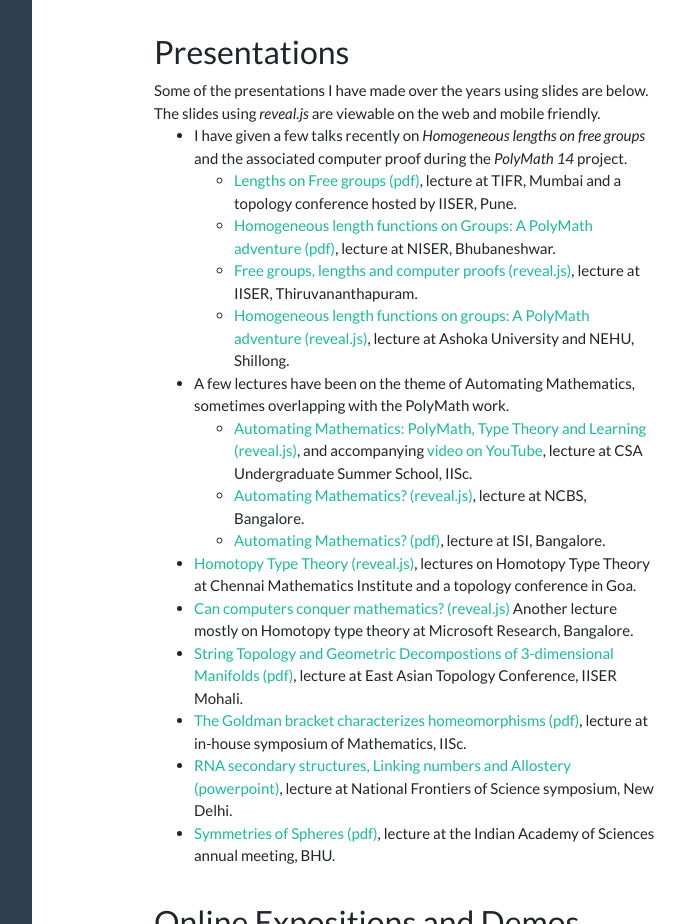
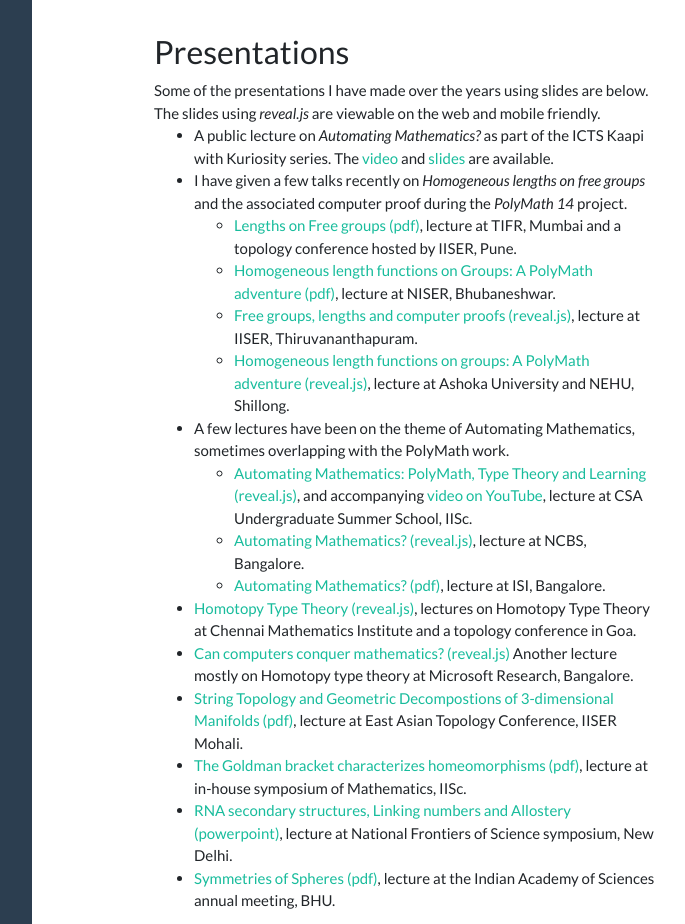
Before and after one commit to siddhartha-gadgil/homepage, a plain HTML site: page index.html in a window 1280 px wide. Shown: the part 1885-2809 px from the top of the page, without its empty margins (181-866 px from the left). Drawn offline with nearby package versions, Linux system fonts and the light colour scheme.

Commit message:
kwk lecture

```diff
--- a/index.html
+++ b/index.html
@@ -228,6 +228,10 @@
           Some of the presentations I have made over the years using slides are below. The slides using
           <em>reveal.js</em> are viewable on the web and mobile friendly.
           <ul>
+            <li> A public lecture on <em>Automating Mathematics?</em> as part of the ICTS Kaapi with Kuriosity series.
+            The <a href="https://youtu.be/7q48VVBb9TM" target="_blank">video</a> and
+            <a href="http://siddhartha-gadgil.github.io/presentations/KWK-AutoMath.html#/" target="_blank">slides</a>
+            are available. </li>
             <li>
               I have given a few talks recently on <em>Homogeneous lengths on free groups</em> and the associated
               computer proof during the <em>PolyMath 14</em> project.
```
